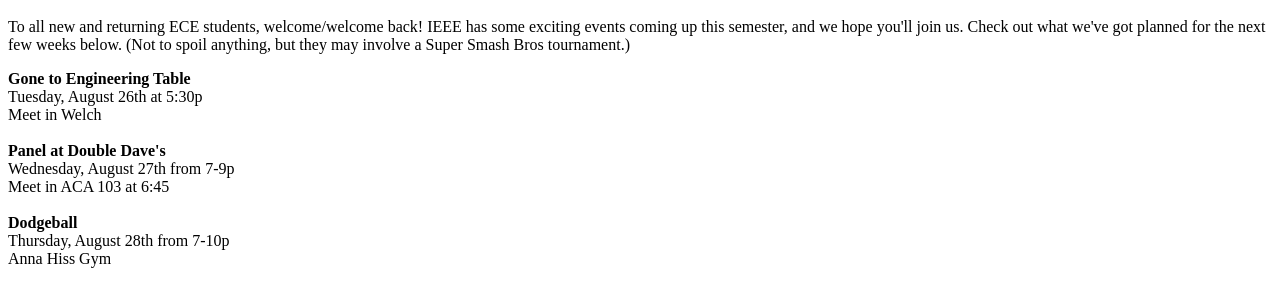
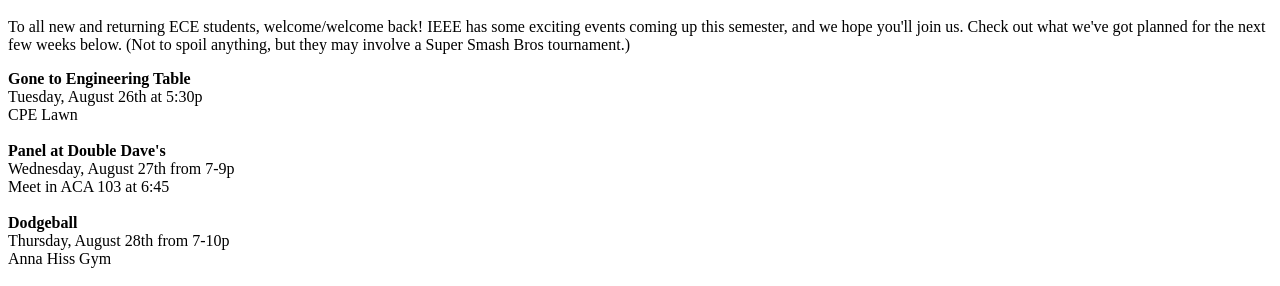
Before and after one commit to ieee-ut/ieee-ut.github.io, a Jekyll site: the page built from _posts/2014-08-25-welcome-back.html, in a window 1280 px wide. Shown: the part 271-557 px from the top of the page. Built offline with Jekyll 4.4.1, drawn with Linux system fonts in a browser that asks for light colours; nearby versions of some CDN libraries; library files that are not in the unit come from our copies; Markdown is read by kramdown in place of the engine named in the settings; comment, search, counter and statistics services are not loaded.

Commit message:
Update to GTE

```diff
--- a/_posts/2014-08-25-welcome-back.html
+++ b/_posts/2014-08-25-welcome-back.html
@@ -13,7 +13,7 @@
 <p>
 	<span style="font-weight: bold">Gone to Engineering Table</span><br>
 	Tuesday, August 26th at 5:30p<br>
-	Meet in Welch<br><br>
+	CPE Lawn<br><br>
 
 	<span style="font-weight: bold">Panel at Double Dave's</span><br>
 	Wednesday, August 27th from 7-9p<br>
```
